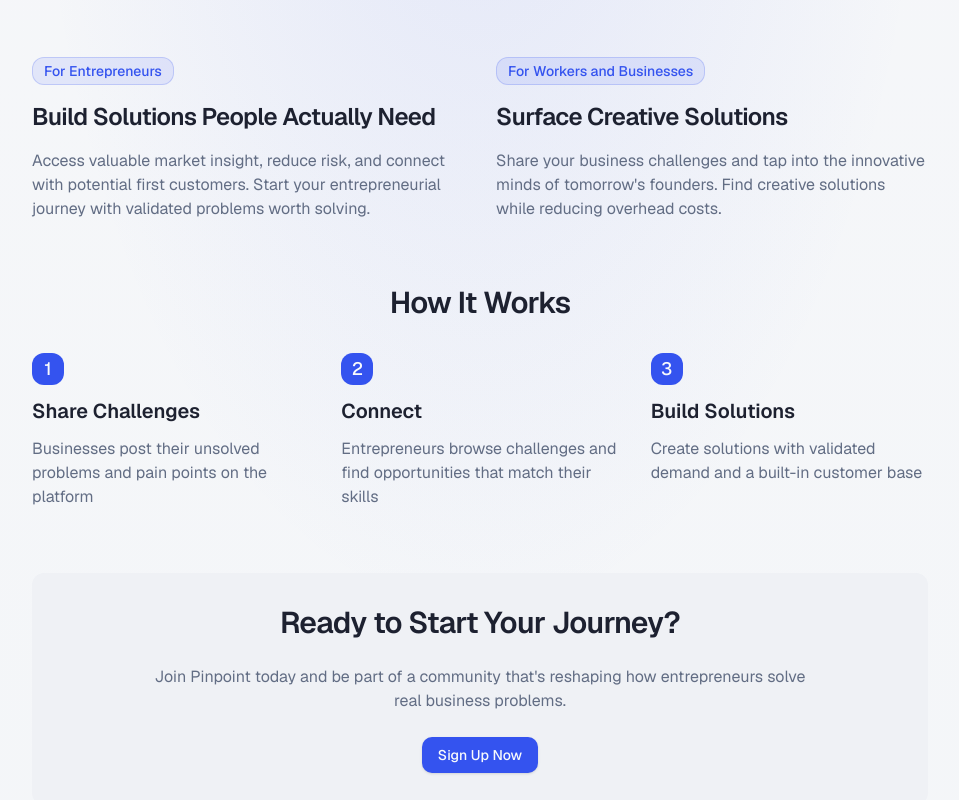
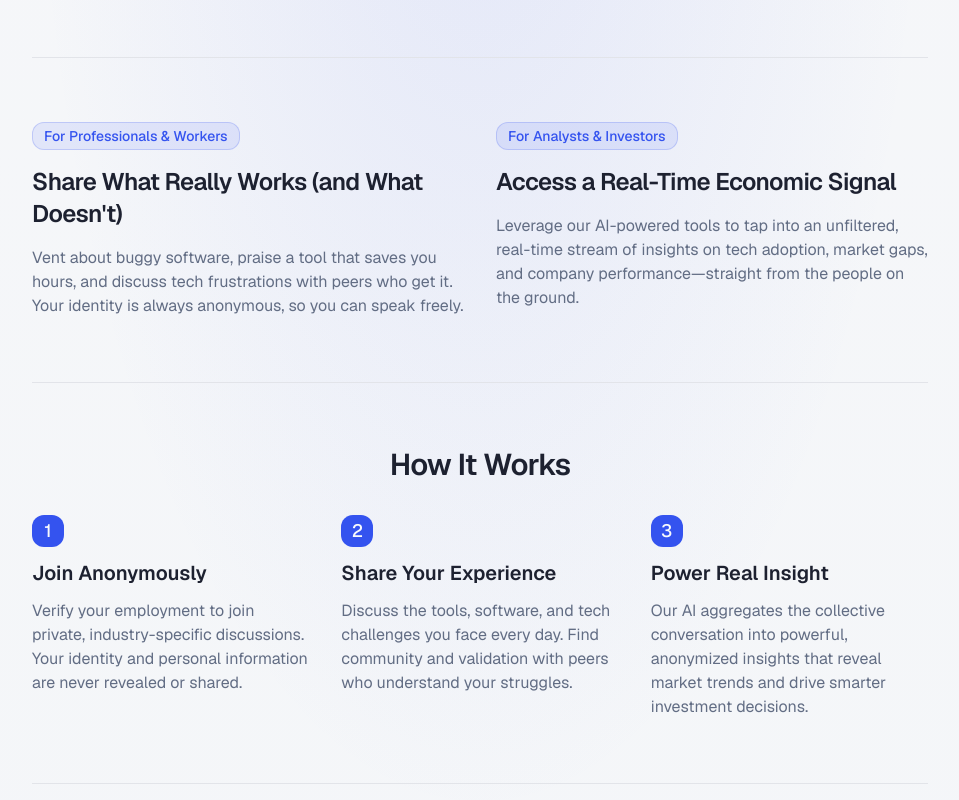
Before and after one commit to Pinpoint-Website/pinpoint, a Next.js app: page /about in a window 1280 px wide. Shown: the part 280-1080 px from the top of the page, without its empty margins (160-1119 px from the left). Built offline with nearby package versions, Linux system fonts and the light colour scheme; no server answers; the database is empty.

Commit message:
Changed the about page to be more descriptive of where we're going now and explained in the sign up form that you don't have to put your name

```diff
--- a/app/about/page.tsx
+++ b/app/about/page.tsx
@@ -4,91 +4,121 @@ import Link from "next/link";
 export default function AboutPage() {
   return (
     <div className="max-w-4xl mx-auto py-12 space-y-16">
-      {/* Hero Section */}
+      {/* Hero Section: REFRAMED
+        The headline is now worker-centric, focusing on their experience and voice.
+        The sub-headline clearly states what the platform is: an anonymous, professional community.
+      */}
       <section className="text-center space-y-6">
         <h1 className="text-4xl font-bold tracking-tight lg:text-5xl">
-          Bridging Innovation Gaps
+          From the Front Lines to the Bottom Line
         </h1>
         <p className="text-xl text-muted-foreground max-w-2xl mx-auto">
-          Pinpoint connects businesses with real problems to entrepreneurs with innovative solutions
+          Pinpoint is the anonymous platform where verified professionals share
+          the real story about the technology shaping their industries.
         </p>
       </section>
 
-      {/* Main Value Proposition */}
+      <hr />
+
+      {/* Main Value Proposition: RESTRUCTURED
+        The audience is now split between the "data creators" (workers) and the
+        "data consumers" (investors). The primary focus is on the workers' benefits.
+      */}
       <section className="space-y-6">
         <div className="grid gap-8 md:grid-cols-2">
           <div className="space-y-4">
             <div className="inline-flex items-center justify-center rounded-lg bg-primary/10 px-3 py-1 text-sm font-medium text-primary ring-1 ring-inset ring-primary/20">
-              For Entrepreneurs
+              For Professionals & Workers
             </div>
             <h2 className="text-2xl font-semibold tracking-tight">
-              Build Solutions People Actually Need
+              Share What Really Works (and What Doesn&apos;t)
             </h2>
             <p className="text-muted-foreground">
-              Access valuable market insight, reduce risk, and connect with potential first customers.
-              Start your entrepreneurial journey with validated problems worth solving.
+              Vent about buggy software, praise a tool that saves you hours, and
+              discuss tech frustrations with peers who get it. Your identity is
+              always anonymous, so you can speak freely.
             </p>
           </div>
           <div className="space-y-4">
             <div className="inline-flex items-center justify-center rounded-lg bg-primary/10 px-3 py-1 text-sm font-medium text-primary ring-1 ring-inset ring-primary/20">
-              For Workers and Businesses
+              For Analysts & Investors
             </div>
             <h2 className="text-2xl font-semibold tracking-tight">
-              Surface Creative Solutions
+              Access a Real-Time Economic Signal
             </h2>
             <p className="text-muted-foreground">
-              Share your business challenges and tap into the innovative minds of tomorrow&apos;s founders.
-              Find creative solutions while reducing overhead costs.
+              Leverage our AI-powered tools to tap into an unfiltered, real-time
+              stream of insights on tech adoption, market gaps, and company
+              performance—straight from the people on the ground.
             </p>
           </div>
         </div>
       </section>
 
-      {/* How It Works */}
+      <hr />
+
+      {/* How It Works: REWRITTEN
+        The steps are now focused on the worker's journey and are transparent
+        about how their contribution creates value.
+      */}
       <section className="space-y-8">
-        <h2 className="text-3xl font-semibold tracking-tight text-center">How It Works</h2>
+        <h2 className="text-3xl font-semibold tracking-tight text-center">
+          How It Works
+        </h2>
         <div className="grid gap-8 md:grid-cols-3">
           <div className="space-y-3">
             <div className="inline-flex h-8 w-8 items-center justify-center rounded-lg bg-primary text-lg font-medium text-primary-foreground">
               1
             </div>
-            <h3 className="text-xl font-semibold">Share Challenges</h3>
+            <h3 className="text-xl font-semibold">Join Anonymously</h3>
             <p className="text-muted-foreground">
-              Businesses post their unsolved problems and pain points on the platform
+              Verify your employment to join private, industry-specific
+              discussions. Your identity and personal information are never
+              revealed or shared.
             </p>
           </div>
           <div className="space-y-3">
             <div className="inline-flex h-8 w-8 items-center justify-center rounded-lg bg-primary text-lg font-medium text-primary-foreground">
               2
             </div>
-            <h3 className="text-xl font-semibold">Connect</h3>
+            <h3 className="text-xl font-semibold">Share Your Experience</h3>
             <p className="text-muted-foreground">
-              Entrepreneurs browse challenges and find opportunities that match their skills
+              Discuss the tools, software, and tech challenges you face every
+              day. Find community and validation with peers who understand your
+              struggles.
             </p>
           </div>
           <div className="space-y-3">
             <div className="inline-flex h-8 w-8 items-center justify-center rounded-lg bg-primary text-lg font-medium text-primary-foreground">
               3
             </div>
-            <h3 className="text-xl font-semibold">Build Solutions</h3>
+            <h3 className="text-xl font-semibold">Power Real Insight</h3>
             <p className="text-muted-foreground">
-              Create solutions with validated demand and a built-in customer base
+              Our AI aggregates the collective conversation into powerful,
+              anonymized insights that reveal market trends and drive smarter
+              investment decisions.
             </p>
           </div>
         </div>
       </section>
 
-      {/* Call to Action */}
+      <hr />
+
+      {/* Call to Action: REFOCUSED
+        The language is now about empowerment and joining a community, not an
+        entrepreneurial "journey". The button text is also more specific.
+      */}
       <section className="text-center space-y-6 bg-secondary rounded-lg p-8">
         <h2 className="text-3xl font-semibold tracking-tight">
-          Ready to Start Your Journey?
+          Make Your Voice Heard
         </h2>
         <p className="text-muted-foreground max-w-2xl mx-auto">
-          Join Pinpoint today and be part of a community that&apos;s reshaping how entrepreneurs solve real business problems.
+          Join a secure community of your peers and help shape the future of
+          your industry. Your perspective is the missing data point.
         </p>
         <div className="flex gap-4 justify-center">
-          <Button asChild>
-            <Link href="/auth/sign-up">Sign Up Now</Link>
+          <Button asChild size="lg">
+            <Link href="/auth/sign-up">Sign Up Anonymously</Link>
           </Button>
         </div>
       </section>
--- a/components/forms/sign-up-form.tsx
+++ b/components/forms/sign-up-form.tsx
@@ -79,7 +79,7 @@ export function SignUpForm({
                 <Input
                   id="name"
                   type="text"
-                  placeholder="John Doe"
+                  placeholder="This is for freelancers or investors. You can use Anon if you prefer."
                   required
                   value={name}
                   onChange={(e) => setName(e.target.value)}
```
